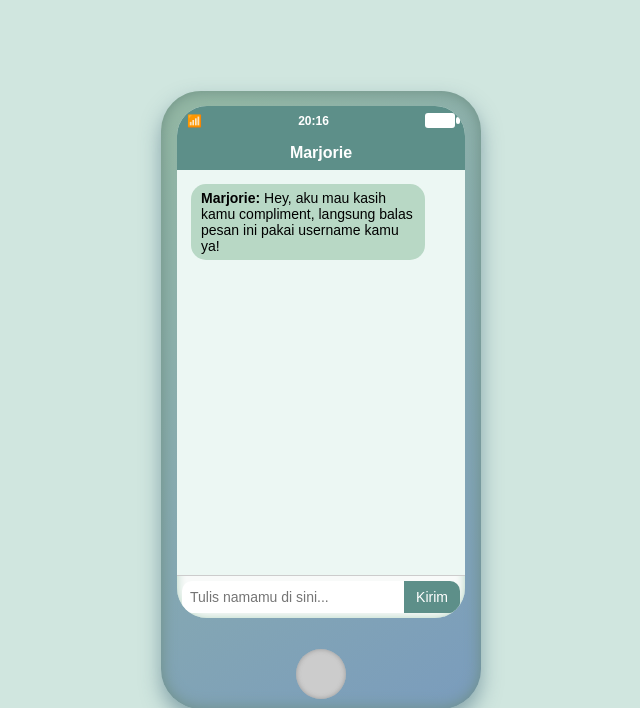
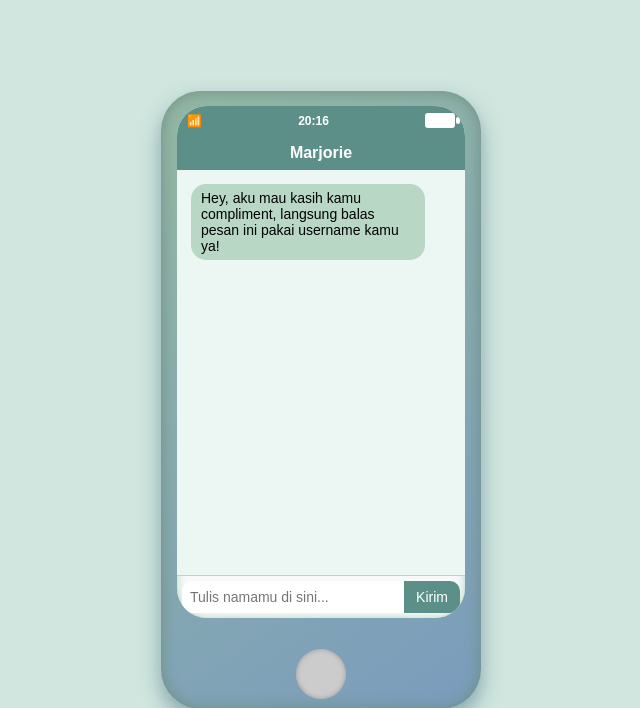
Before and after one commit to 307temporaryredirect/compliments, a Flask app: page / in a window 1280 px wide. Shown: the top 708 px of the page, without its empty margins (319-959 px from the left). Run offline with Flask 3, Linux system fonts and the light colour scheme.

Commit message:
Update index.html

```diff
--- a/templates/index.html
+++ b/templates/index.html
@@ -13,14 +13,12 @@
     <div class="top-bar">
       <div class="signal"></div>
       <div class="time" id="time-display"></div>
-      <div class="battery">
-        <div class="battery-level"></div>
-      </div>
+      <div class="battery"></div>
     </div>
     <div class="chat-header">Marjorie</div>
     <div class="chat-window" id="chat-window">
       <div class="bubble marjorie">
-        <strong>Marjorie:</strong> Hey, aku mau kasih kamu compliment, langsung balas pesan ini pakai username kamu ya!
+        Hey, aku mau kasih kamu compliment, langsung balas pesan ini pakai username kamu ya!
       </div>
     </div>
     <form id="username-form" autocomplete="off">
@@ -28,7 +26,6 @@
       <button type="submit">Kirim</button>
     </form>
   </div>
-  <div class="home-button"></div>
 </div>
 
 <script src="{{ url_for('static', filename='js/script.js') }}"></script>
```
